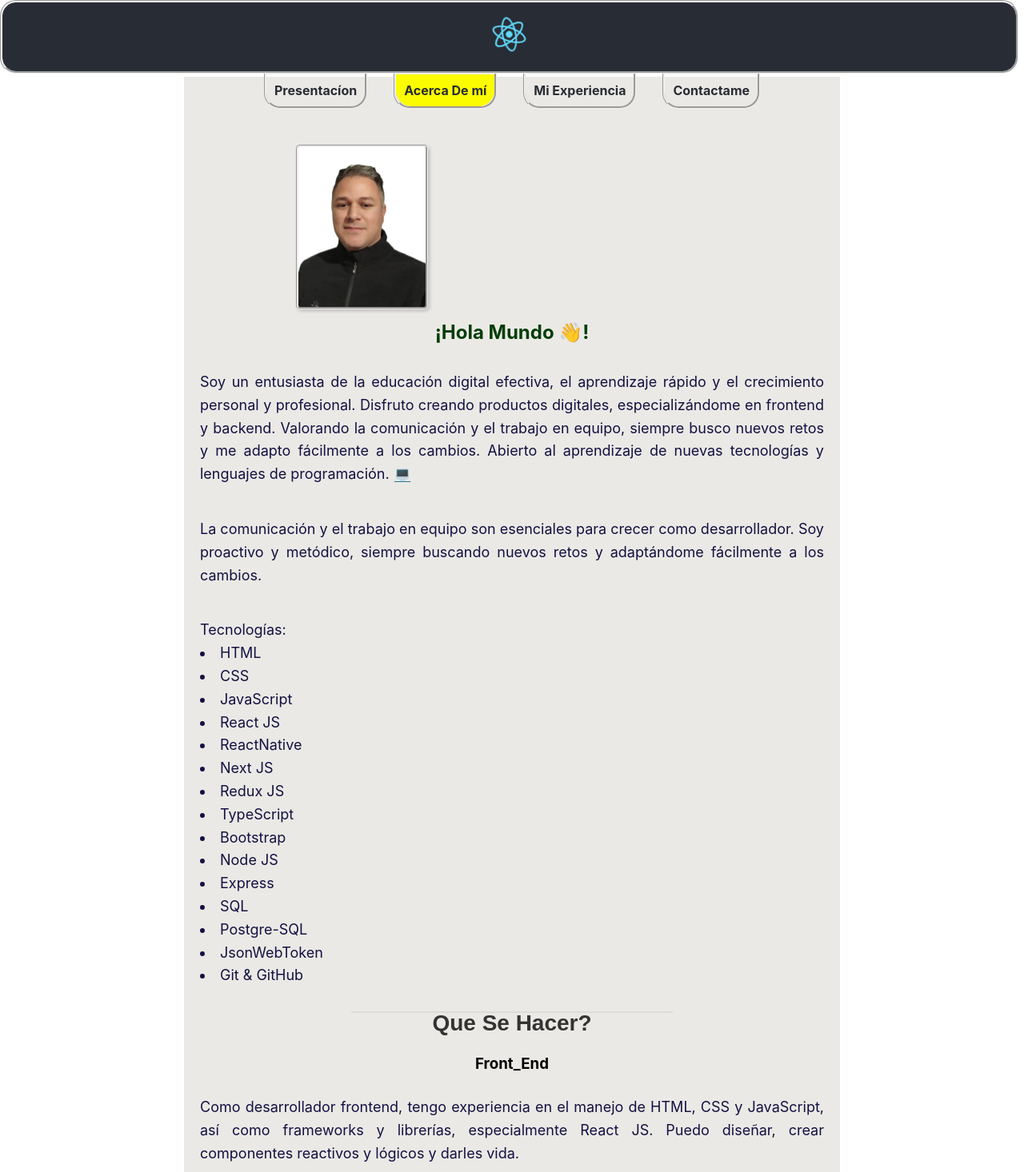
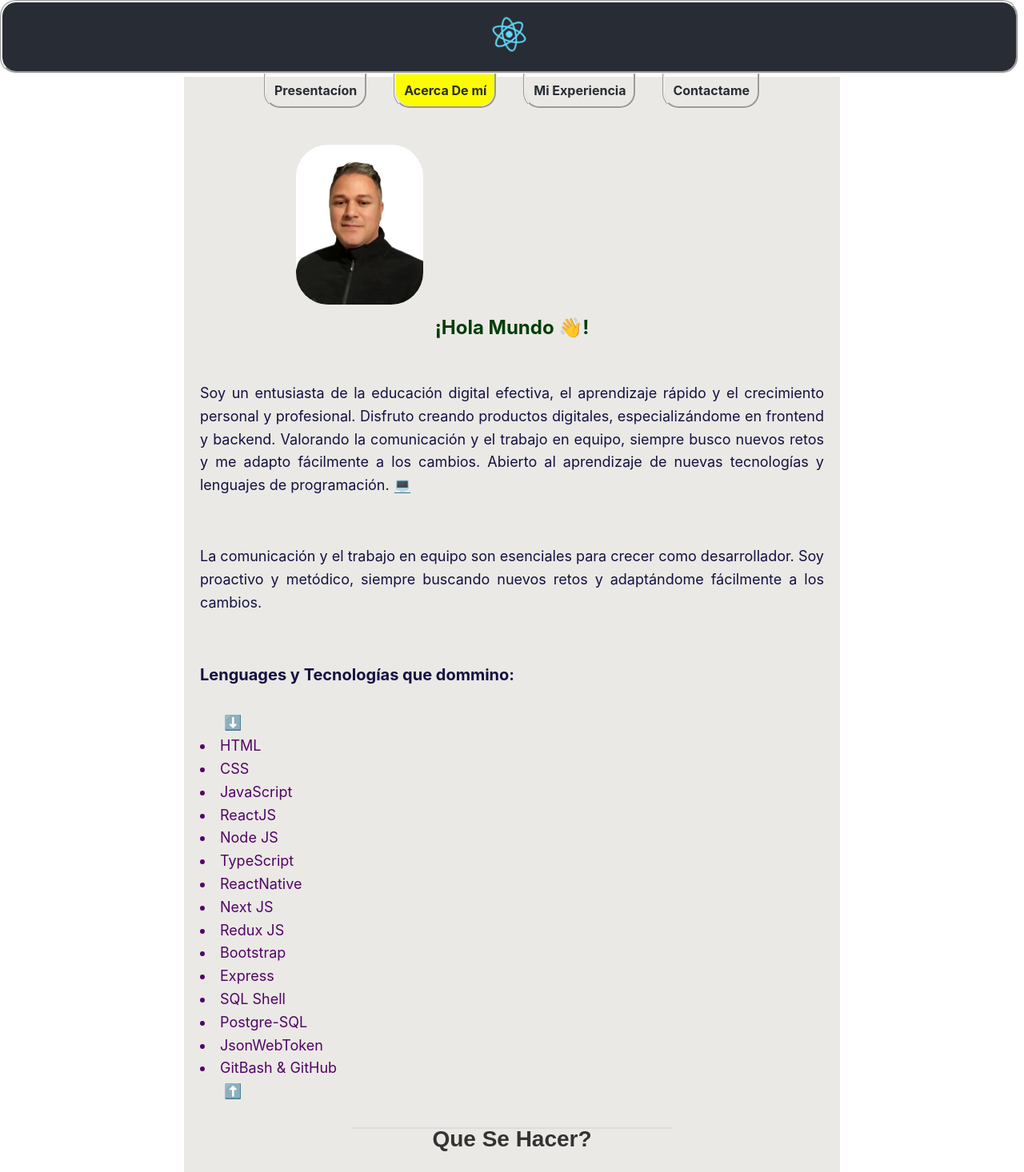
Before and after one commit to wuaicot/Frontend-Portfolio, a React (Create React App) app: page /about in a window 1280 px wide. Shown: the top 1466 px of the page at 80% size. Built offline with nearby package versions, Linux system fonts and the light colour scheme.

Commit message:
to production

```diff
--- a/src/components/About/About.js
+++ b/src/components/About/About.js
@@ -86,21 +86,25 @@ const About = () => {
           La comunicación y el trabajo en equipo son esenciales para crecer como desarrollador. Soy proactivo y metódico, siempre buscando nuevos retos y adaptándome fácilmente a los cambios.
           </p>
           <p className={styles.description}>
-           Tecnologías: <li>HTML</li>
+           <strong className={styles.descriptionuno}><span>Lenguages y Tecnologías que dommino:</span></strong>
+           <span className={styles.fle} role="img" aria-label="flecha abajo">⬇️</span>
+           <div className={styles.elei}><li>HTML</li>
             <li>CSS</li>
             <li>JavaScript</li>
-             <li>React JS</li>
+             <li>ReactJS</li>
+             <li>Node JS</li>
+             <li>TypeScript</li>
               <li>ReactNative</li>
                <li>Next JS</li>
                 <li>Redux JS</li>
-                 <li>TypeScript</li>
-                  <li>Bootstrap</li>
-                   <li>Node JS</li>
-                    <li>Express</li>
-                    <li>SQL</li>
+                 <li>Bootstrap</li>
+                   <li>Express</li>
+                    <li>SQL Shell</li>
                     <li>Postgre-SQL</li>
                      <li>JsonWebToken</li>
-                      <li>Git & GitHub</li>
+                      <li>GitBash & GitHub</li></div>
+            <span className={styles.flea} role="img" aria-label="flecha arriba">⬆️</span>
+
           </p>
           <hr className={styles.aboutcenter} />
           <h2 className={styles.aboutme}>
@@ -163,9 +167,10 @@ const About = () => {
               onClick={handleScrollToTop}
               style={{
                 position: "fixed",
-                bottom: 20,
-                right: 20,
+                bottom: 30,
+                right: 21,
                 zIndex: 1000,  // Asegúrate de que esté por encima de otros elementos
+
               }}
             >
               <KeyboardArrowUp />
--- a/src/components/About/About.module.css
+++ b/src/components/About/About.module.css
@@ -12,9 +12,15 @@
   margin-left: 130px;
  position: relative;
  display: inline-table;
-  border-radius: 5px;
-  border-style: groove;
-  box-shadow: 2px 2px 4px rgba(0, 0, 0, 0.2);
+  border-radius: 40px;
+  border-style:hidden;
+
+  filter: contrast(1.1) brightness(1) saturate(1.2) blur(0px);
+  /* Ajuste del borde y nitidez: */
+  image-rendering: -webkit-optimize-contrast; /* mejora para navegadores WebKit */
+  image-rendering: crisp-edges; /* aumenta el enfoque en bordes */
+
+
 }
 
 
@@ -51,12 +57,39 @@
 
   .description {
     padding:10px;
+    padding-top: 30px;
     font-size: 18px;
     color: #131142;
     line-height: 1.6;
     margin-bottom: 20px;
     font-weight: 450px;
     justify-content: center;
+
+  }
+
+  .descriptionuno{
+    padding: 0px;
+    padding-bottom: 30px;
+    font-size: 20px;
+    display: block;
+
+  }
+
+  .fle{
+
+    padding: 30px;
+  }
+  .flea{
+    padding-top: 10px;
+  padding: 30px;
+  }
+
+  .elei{
+    display:block;
+
+
+    color: #510467;
+
 
   }
 
--- a/src/components/Contact/Contact.js
+++ b/src/components/Contact/Contact.js
@@ -37,7 +37,7 @@ const Contact = () => {
   const handleSubmit = async (e) => {
     e.preventDefault();
     try {
-      const response = await axios.post("http://localhost:3001/externed/contact", formData);
+      const response = await axios.post("https://backend-portfolio-production-c573.up.railway.app/externed/contact", formData);
       console.log('Respuesta del servidor:', response.data); // Asegúrate de que la respuesta se reciba correctamente
       openModal(); // Abre el modal en caso de éxito
       setFormData({ name: "", email: "", message: "" });
@@ -147,3 +147,8 @@ const Contact = () => {
 };
 
 export default Contact;
+
+
+// "http://localhost:3001/externed/contact"
+
+// "https://backend-portfolio-production-c573.up.railway.app/"
```
